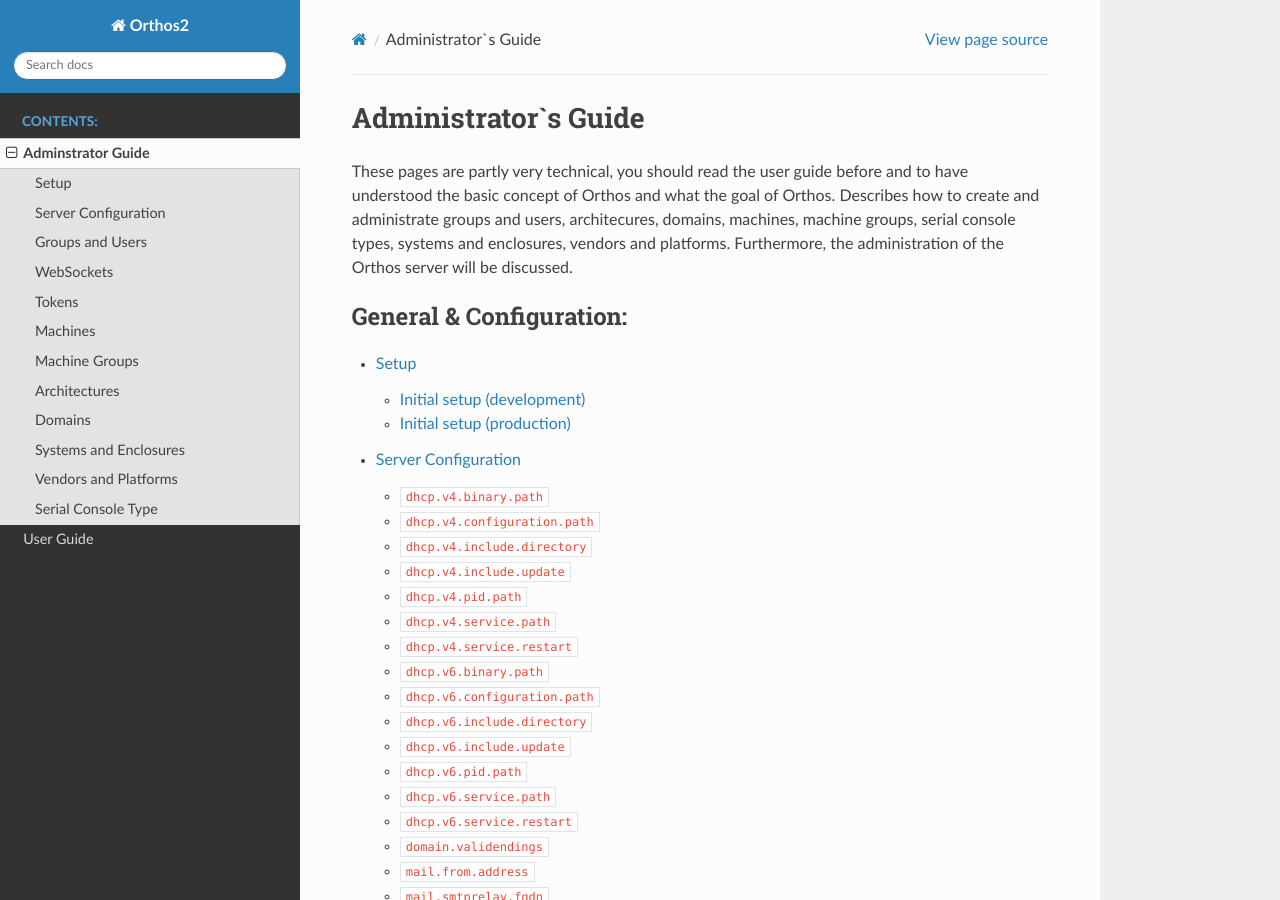
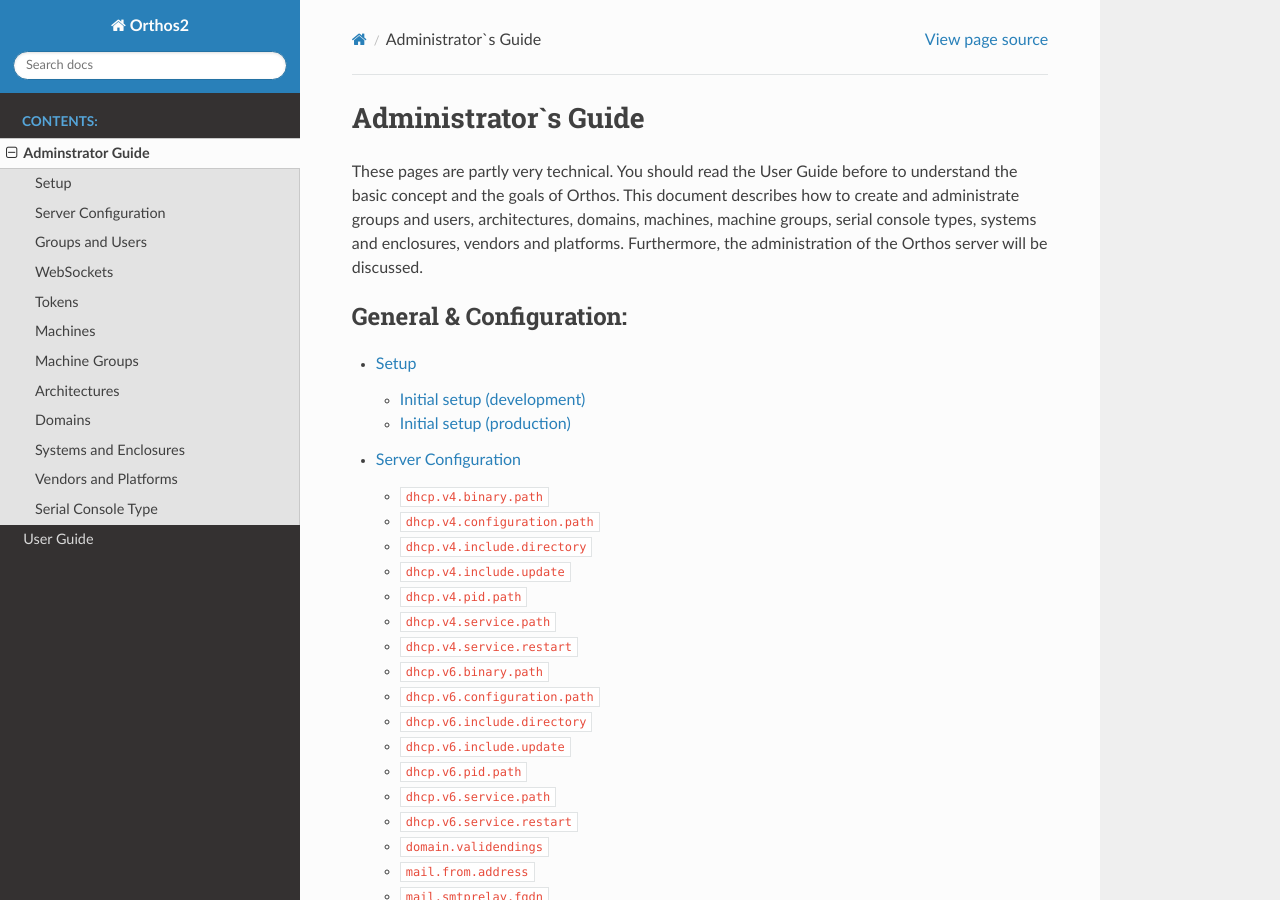
Before and after one commit to openSUSE/orthos2, a Sphinx documentation site: the page built from docs/adminguide.rst, in a window 1280 px wide and 900 px high. Built offline with Sphinx 7.4.7 and the Read the Docs theme 2.0.0, drawn with Linux system fonts in a browser that asks for light colours.

Commit message:
Update adminguide.rst

```diff
--- a/docs/adminguide.rst
+++ b/docs/adminguide.rst
@@ -4,8 +4,8 @@
 Administrator`s Guide
 *********************
 
-These pages are partly very technical, you should read the user guide before and to have understood the basic concept of
-Orthos and what the goal of Orthos. Describes how to create and administrate groups and users, architecures, domains,
+These pages are partly very technical. You should read the User Guide before to understand the basic concept and the goals of Orthos.
+This document describes how to create and administrate groups and users, architectures, domains,
 machines, machine groups, serial console types, systems and enclosures, vendors and platforms. Furthermore, the
 administration of the Orthos server will be discussed.
 
```
